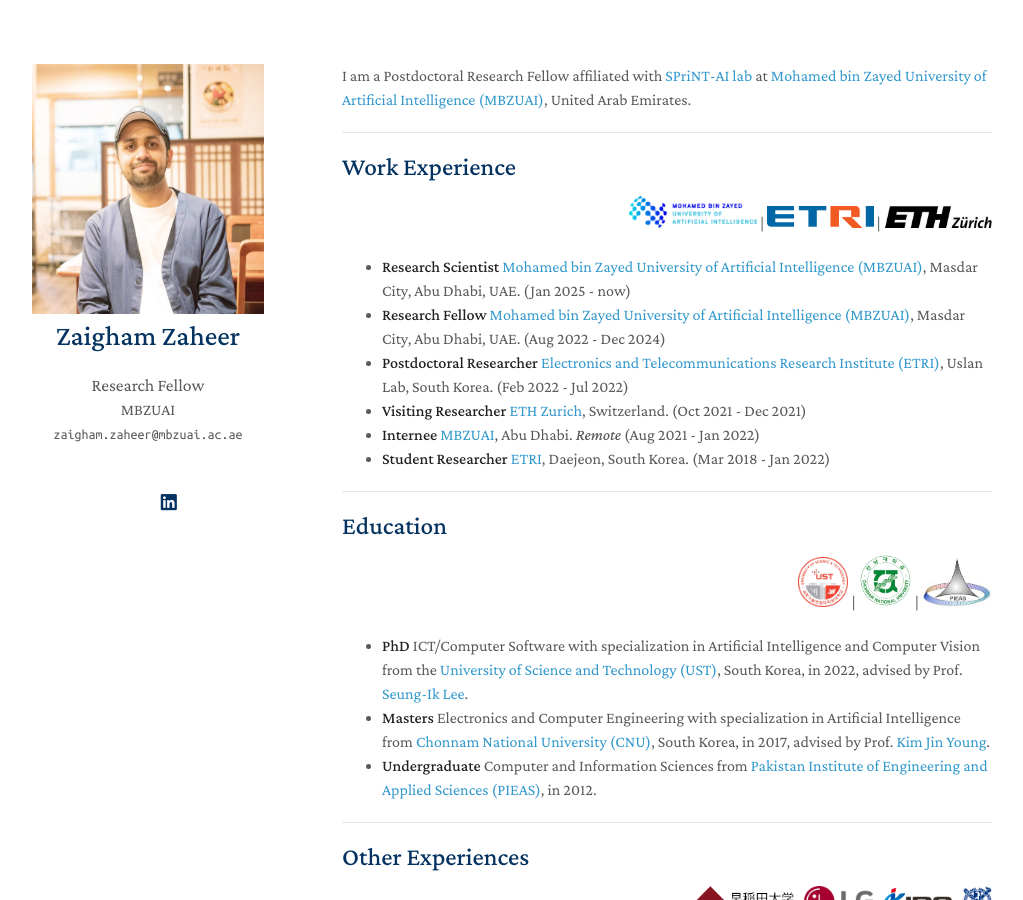
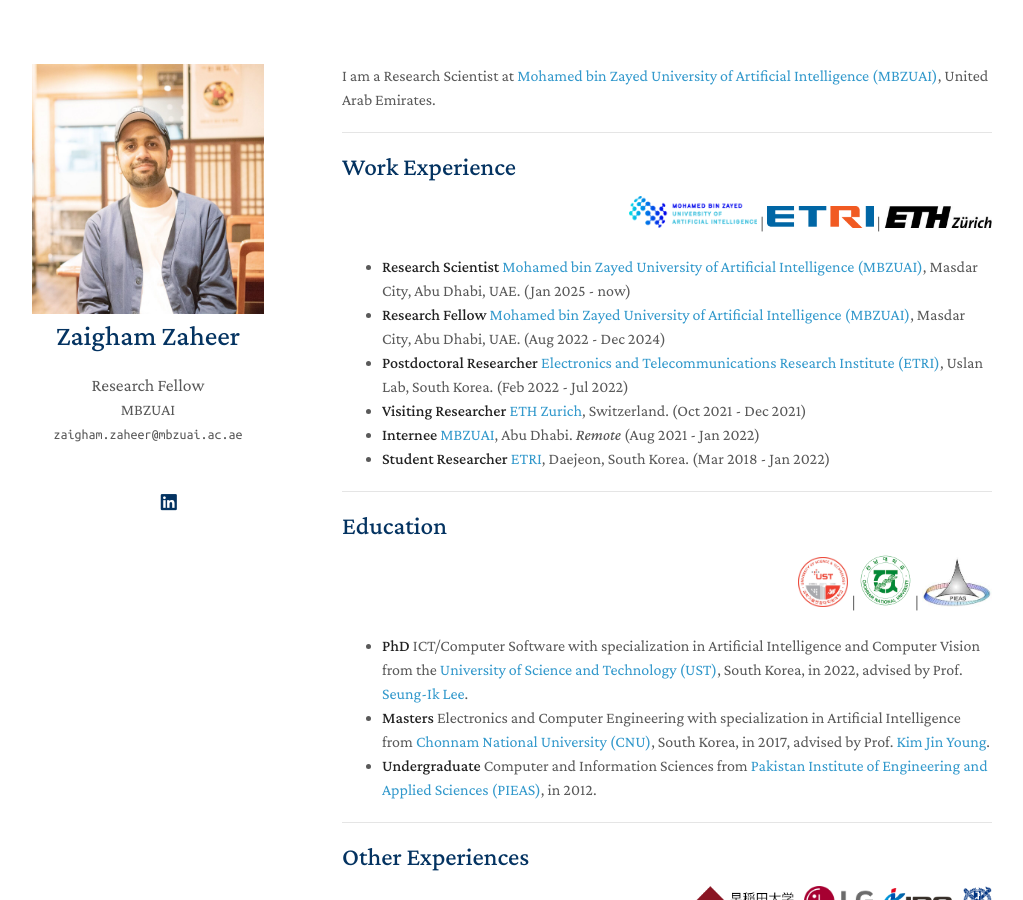
Before and after one commit to ZaighamZ/ZaighamZ.github.io, a Jekyll site: the page built from index.md, in a window 1280 px wide and 900 px high. Shown: the whole window, without its empty margins (128-1151 px from the left). Built offline with Jekyll 4.4.1, drawn with Linux system fonts in a browser that asks for light colours; nearby versions of some CDN libraries; a style sheet for code colours, icons or effects is not loaded.

Commit message:
Update index.md

```diff
--- a/index.md
+++ b/index.md
@@ -6,7 +6,7 @@ layout: homepage
 
 
 
-I am a Postdoctoral Research Fellow affiliated with [SPriNT-AI lab](https://www.sprintai.org/){:target="_blank"} at [Mohamed bin Zayed University of Artificial Intelligence (MBZUAI)](https://mbzuai.ac.ae/){:target="_blank"}, United Arab Emirates.
+I am a Research Scientist at [Mohamed bin Zayed University of Artificial Intelligence (MBZUAI)](https://mbzuai.ac.ae/){:target="_blank"}, United Arab Emirates.
 
 
 
```
